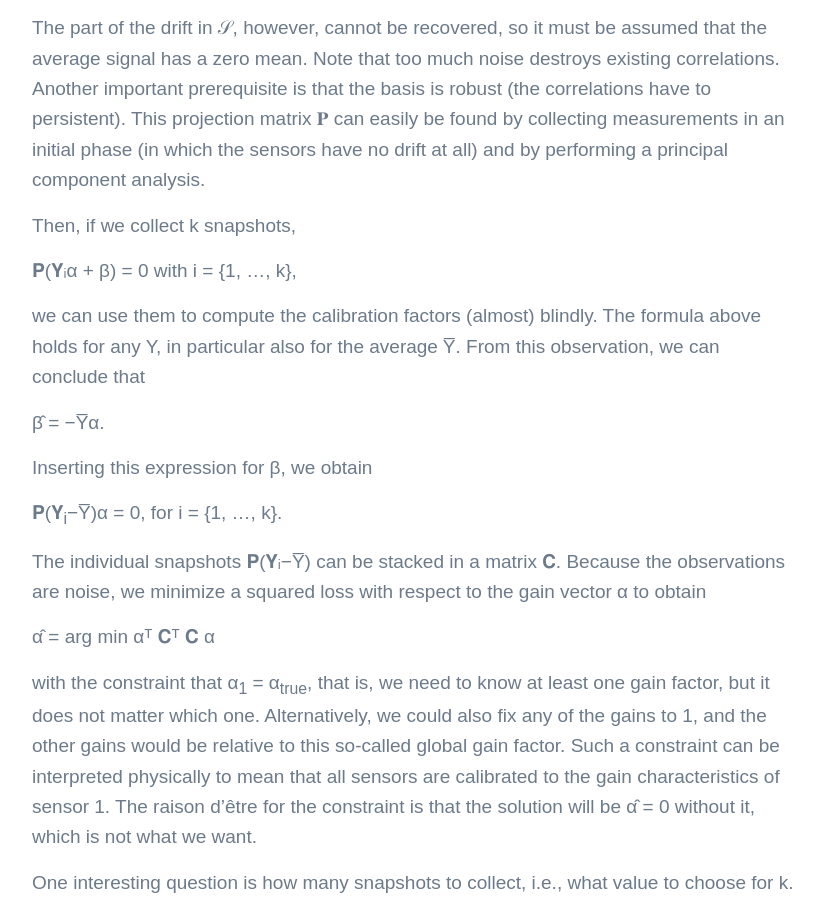
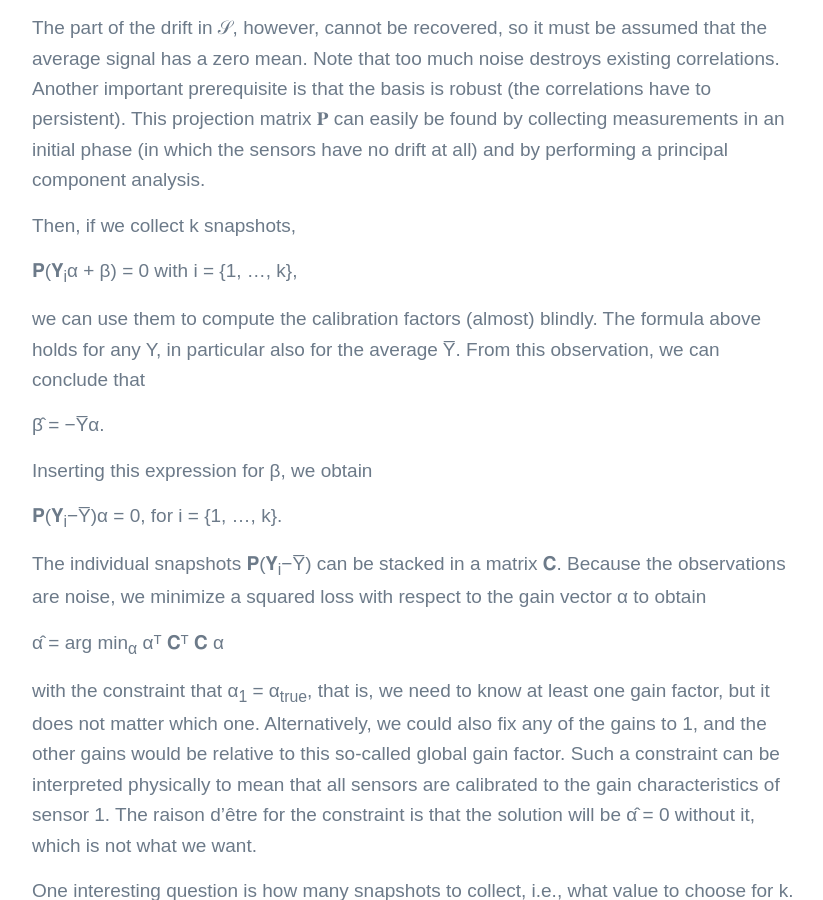
Before and after one commit to gtancev/gtancev.github.io, a Jekyll site: the page built from _posts/2023-07-20-blind-calibration.md, in a window 1280 px wide and 900 px high, scrolled down 2868 px. Shown: the whole window, without its empty margins (224-1047 px from the left). Built offline with Jekyll 4.4.1, drawn with Linux system fonts in a browser that asks for light colours; nearby versions of some CDN libraries; some web fonts are replaced.

Commit message:
Update 2023-07-20-blind-calibration.md

```diff
--- a/_posts/2023-07-20-blind-calibration.md
+++ b/_posts/2023-07-20-blind-calibration.md
@@ -36,7 +36,7 @@ The part of the drift in 𝒮, however, cannot be recovered, so it must be assum
 
 Then, if we collect k snapshots,
 
-𝐏(𝐘ᵢα + β) = 0 with i = {1, …, k},
+𝐏(𝐘<sub>i</sub>α + β) = 0 with i = {1, …, k},
 
 we can use them to compute the calibration factors (almost) blindly. The formula above holds for any Y, in particular also for the average Y̅. From this observation, we can conclude that
 
@@ -46,9 +46,9 @@ Inserting this expression for β, we obtain
 
 𝐏(𝐘<sub>i</sub>−Y̅)α = 0, for i = {1, …, k}.
 
-The individual snapshots 𝐏(𝐘ᵢ−Y̅) can be stacked in a matrix 𝐂. Because the observations are noise, we minimize a squared loss with respect to the gain vector α to obtain
+The individual snapshots 𝐏(𝐘<sub>i</sub>−Y̅) can be stacked in a matrix 𝐂. Because the observations are noise, we minimize a squared loss with respect to the gain vector α to obtain
 
-α̂ = arg min αᵀ 𝐂ᵀ 𝐂 α
+α̂ = arg min<sub>α</sub> αᵀ 𝐂ᵀ 𝐂 α
 
 with the constraint that α<sub>1</sub> = α<sub>true</sub>, that is, we need to know at least one gain factor, but it does not matter which one. Alternatively, we could also fix any of the gains to 1, and the other gains would be relative to this so-called global gain factor. Such a constraint can be interpreted physically to mean that all sensors are calibrated to the gain characteristics of sensor 1. The raison d’être for the constraint is that the solution will be α̂ = 0 without it, which is not what we want.
 
```
